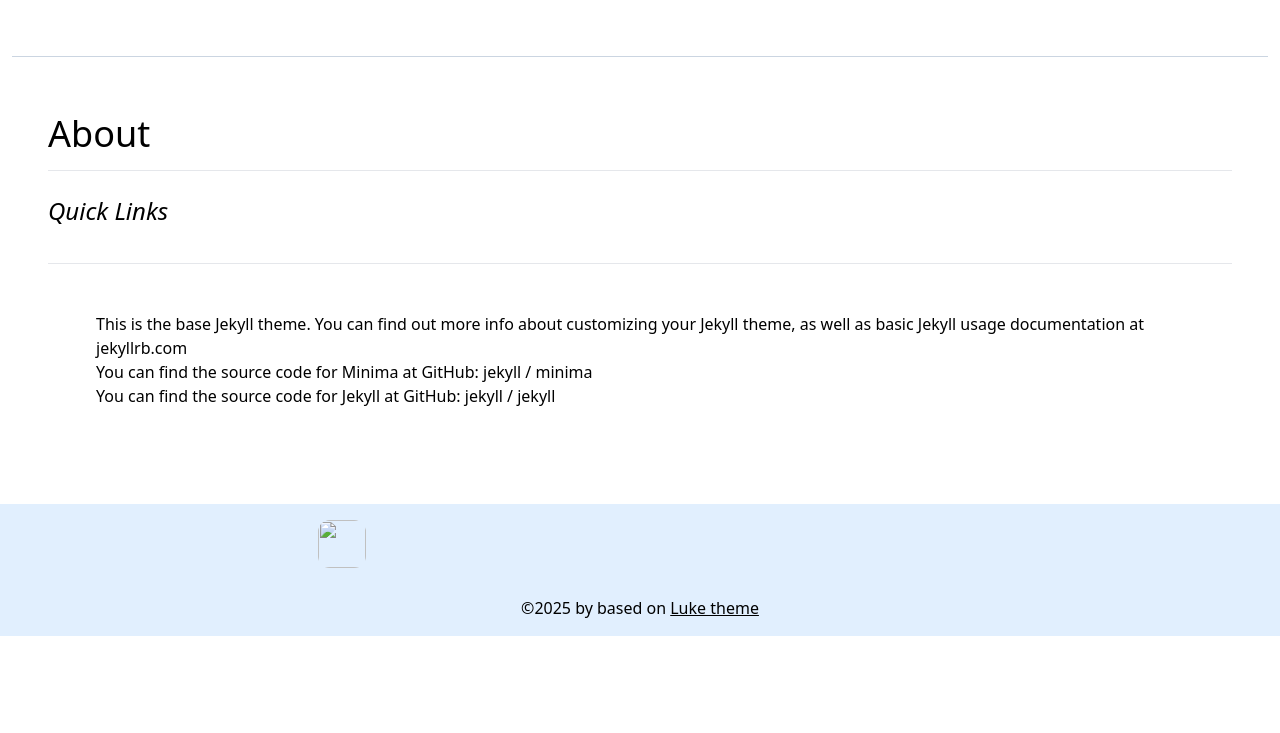
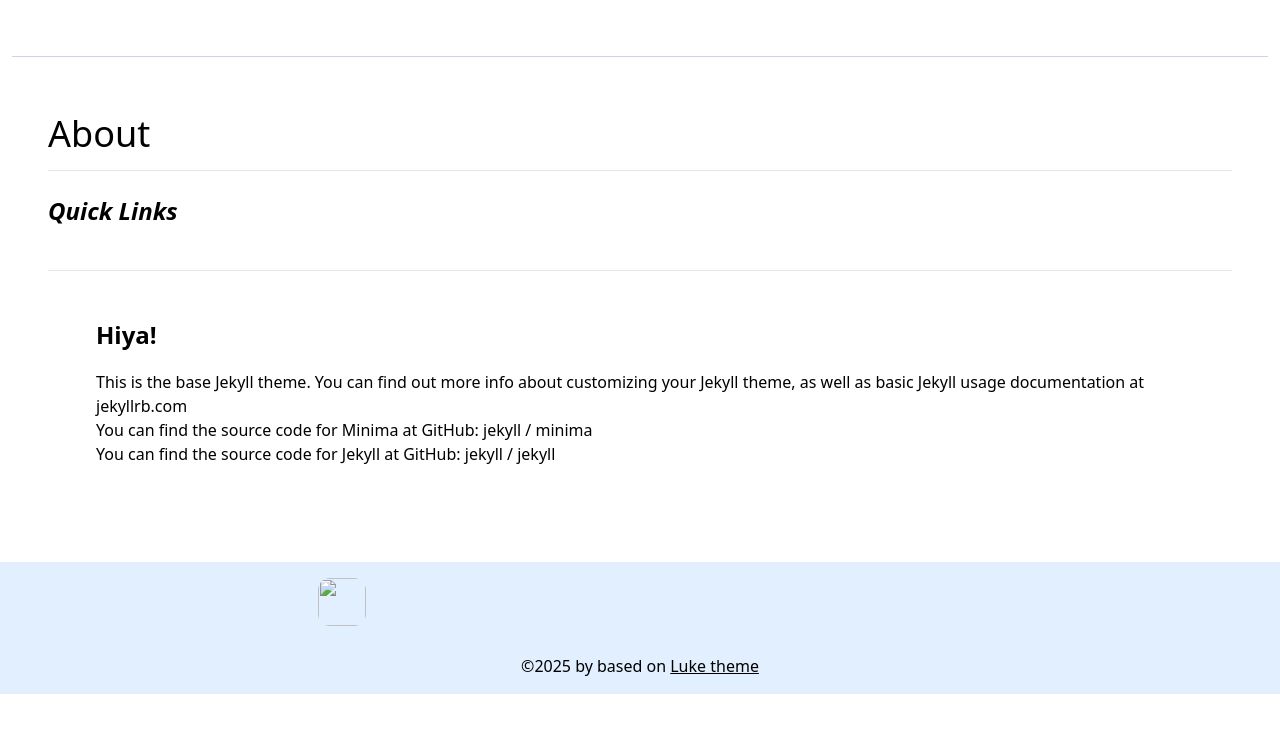
Before and after one commit to Ryohskay/jekyll-theme-luke, a Jekyll site: the page built from about.markdown, in a window 1280 px wide. Shown: the top 733 px of the page. Built offline with Jekyll 4.4.1, drawn with Linux system fonts in a browser that asks for light colours.

Commit message:
update default css to correctly stylize the markdown contents

```diff
--- a/about.markdown
+++ b/about.markdown
@@ -3,6 +3,8 @@ layout: about
 title: About
 permalink: /about/
 ---
+
+## Hiya!
 
 This is the base Jekyll theme. You can find out more info about customizing your Jekyll theme, as well as basic Jekyll usage documentation at [jekyllrb.com](https://jekyllrb.com/)
 
--- a/assets/css/styles.css
+++ b/assets/css/styles.css
@@ -1528,6 +1528,26 @@ input[type="range"]::-ms-fill-lower {
   box-shadow: var(--tw-ring-offset-shadow, 0 0 #0000), var(--tw-ring-shadow, 0 0 #0000), var(--tw-shadow);
 }
 
+h2 {
+  font-size: 1.5rem;
+  font-weight: bold;
+  line-height: 2rem;
+  margin-bottom: 1.2rem;
+};
+
+h3 {
+  font-size: 1.25rem;
+  font-weight: bold;
+  line-height: 1.75rem;
+  margin-bottom: 1.2rem;
+};
+
+h4 {
+  font-size: 1.15rem;
+  line-height: 1.5rem;
+  margin-bottom: 1.2rem;
+};
+
 ul.dropdown-nav {
   list-style-type: disc;
   list-style: "*";
```
Also changed, not shown: assets/css/main.css (+21 -0 lines).
